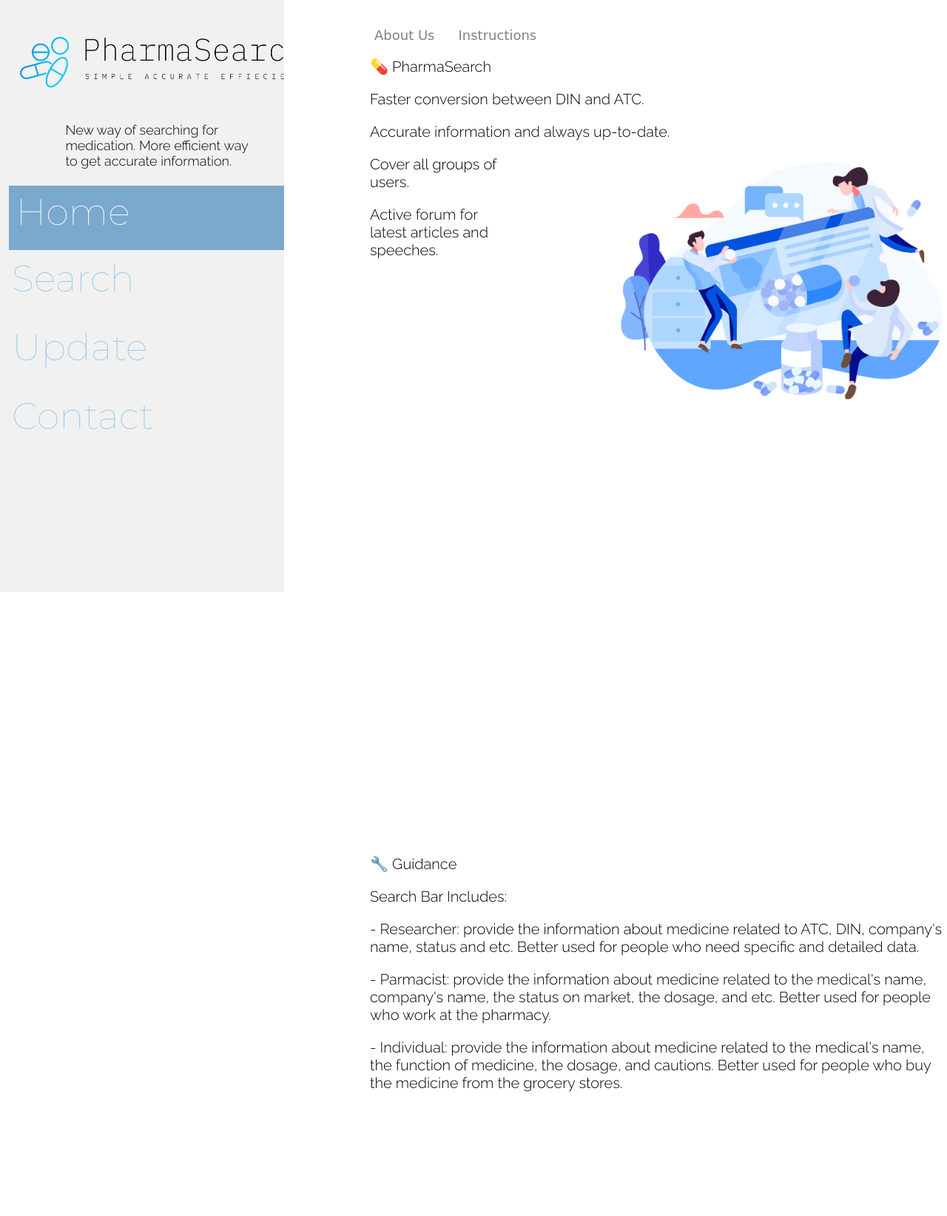
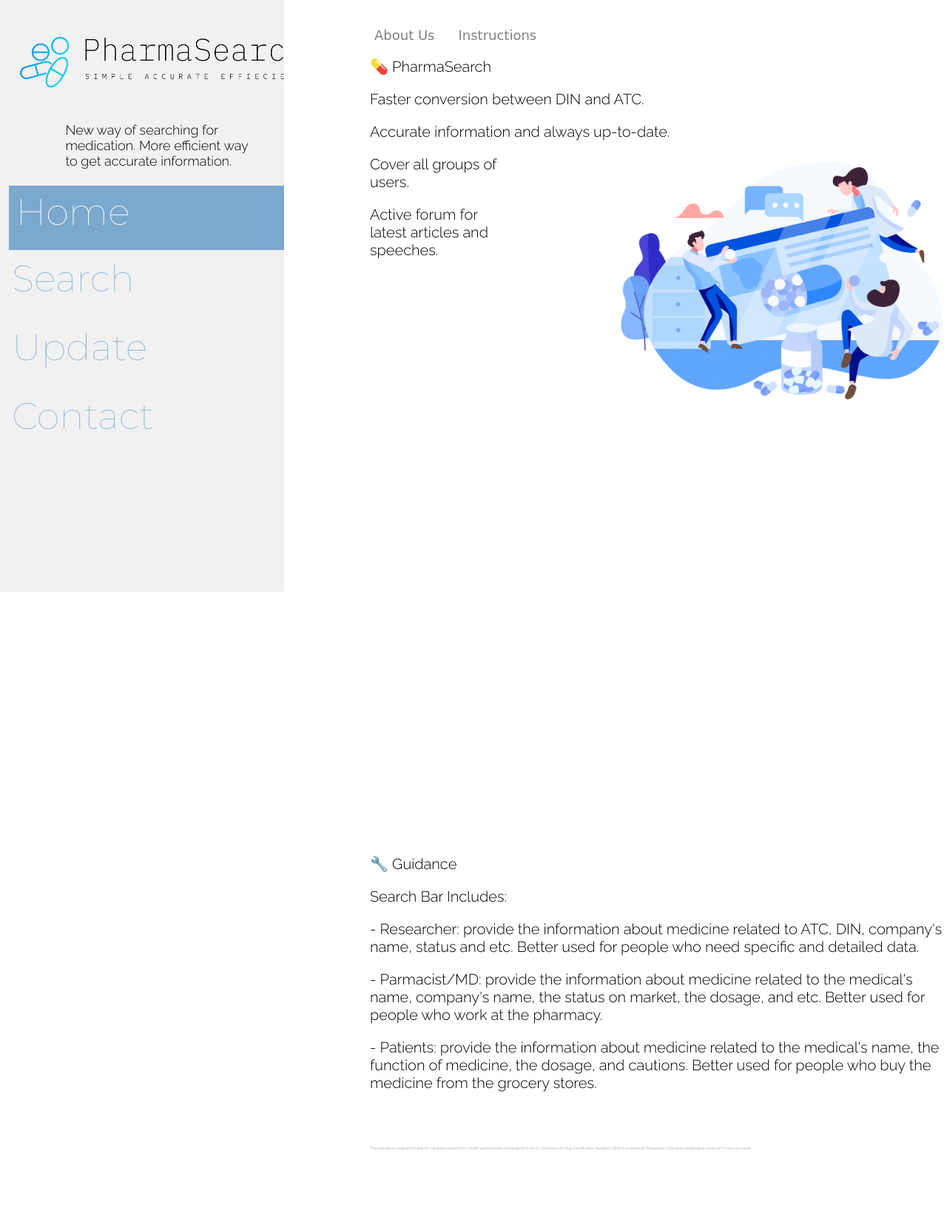
Before and after one commit to syang486/din2atc, a Flask app: page /home in a window 1280 px wide. Shown: the top 1644 px of the page at 74% size. Run offline with Flask 2, Linux system fonts and the light colour scheme; parts of the project's set-up code (start-up, migrations or seed data) failed here and were passed over; some libraries are stand-ins or nearby versions.

Commit message:
add attention infor

```diff
--- a/static/styles/index.css
+++ b/static/styles/index.css
@@ -39,7 +39,7 @@ body {
     font-size: 50px;
     display: block;
     height: 77px;
-    color: rgba(135, 196, 236, 0.877);
+    color: rgba(120, 178, 216, 0.877);
     padding: 8px 16px;
     text-decoration: none;
   }
--- a/templates/contact.html
+++ b/templates/contact.html
@@ -12,6 +12,7 @@
     <link rel="preconnect" href="https://fonts.gstatic.com">
     <link href="https://fonts.googleapis.com/css2?family=Raleway:wght@300&display=swap" rel="stylesheet">
     <link rel="stylesheet" href="https://cdnjs.cloudflare.com/ajax/libs/font-awesome/4.7.0/css/font-awesome.min.css">
+    <link href="https://fonts.googleapis.com/css2?family=Montserrat:wght@100&display=swap" rel="stylesheet">
     <script
       src="https://cdnjs.cloudflare.com/ajax/libs/gsap/3.5.1/gsap.min.js"
       integrity="sha512-IQLehpLoVS4fNzl7IfH8Iowfm5+RiMGtHykgZJl9AWMgqx0AmJ6cRWcB+GaGVtIsnC4voMfm8f2vwtY+6oPjpQ=="
--- a/templates/home.html
+++ b/templates/home.html
@@ -62,12 +62,15 @@
    <div class="body-content" id="Instructions-content">
       <h>🔧 Guidance</h>
       <p>Search Bar Includes:</p>
+
       <p>   - Researcher: provide the information about medicine related to ATC, DIN, company's name, status and etc.
             Better used for people who need specific and detailed data. </p >
-      <p>   - Parmacist: provide the information about medicine related to the medical's name, company's name, the status on market, the dosage, and etc.
+      <p>   - Parmacist/MD: provide the information about medicine related to the medical's name, company's name, the status on market, the dosage, and etc.
             Better used for people who work at the pharmacy.</p >
-      <p>   - Individual: provide the information about medicine related to the medical's name, the function of medicine, the dosage, and cautions.
+      <p>   - Patients: provide the information about medicine related to the medical's name, the function of medicine, the dosage, and cautions.
             Better used for people who buy the medicine from the grocery stores.  </p >
+      <br><br>
+      <p style="font-family:'Raleway', sans-serif;font-size: 5px;color:gray; bottom: 0%;">This website is created primarily for Canadian researchers, health professionals and students to aid in conversion of Drug Identification Numbers (DIN) to Anatomical Therapeutic Chemical classification codes (ATC) and vice versa.</p>
    </div>
   </div>
 </div>
--- a/templates/search.html
+++ b/templates/search.html
@@ -79,7 +79,7 @@
 
 <div class="body-content" id="Pharmacist-content">
    <img id="update-pic" src="../static/images/search2.jpg" alt="update">
-   <h>🔎  Hi Pharmacists!</h>
+   <h>🔎  Hi Pharmacists/MD!</h>
    <div class="login-box">
    <form action="{{url_for('pharmacist')}}" method="post">
       <div class="user-box">
```
Also changed, not shown: templates/index.html (+7 -4 lines).
